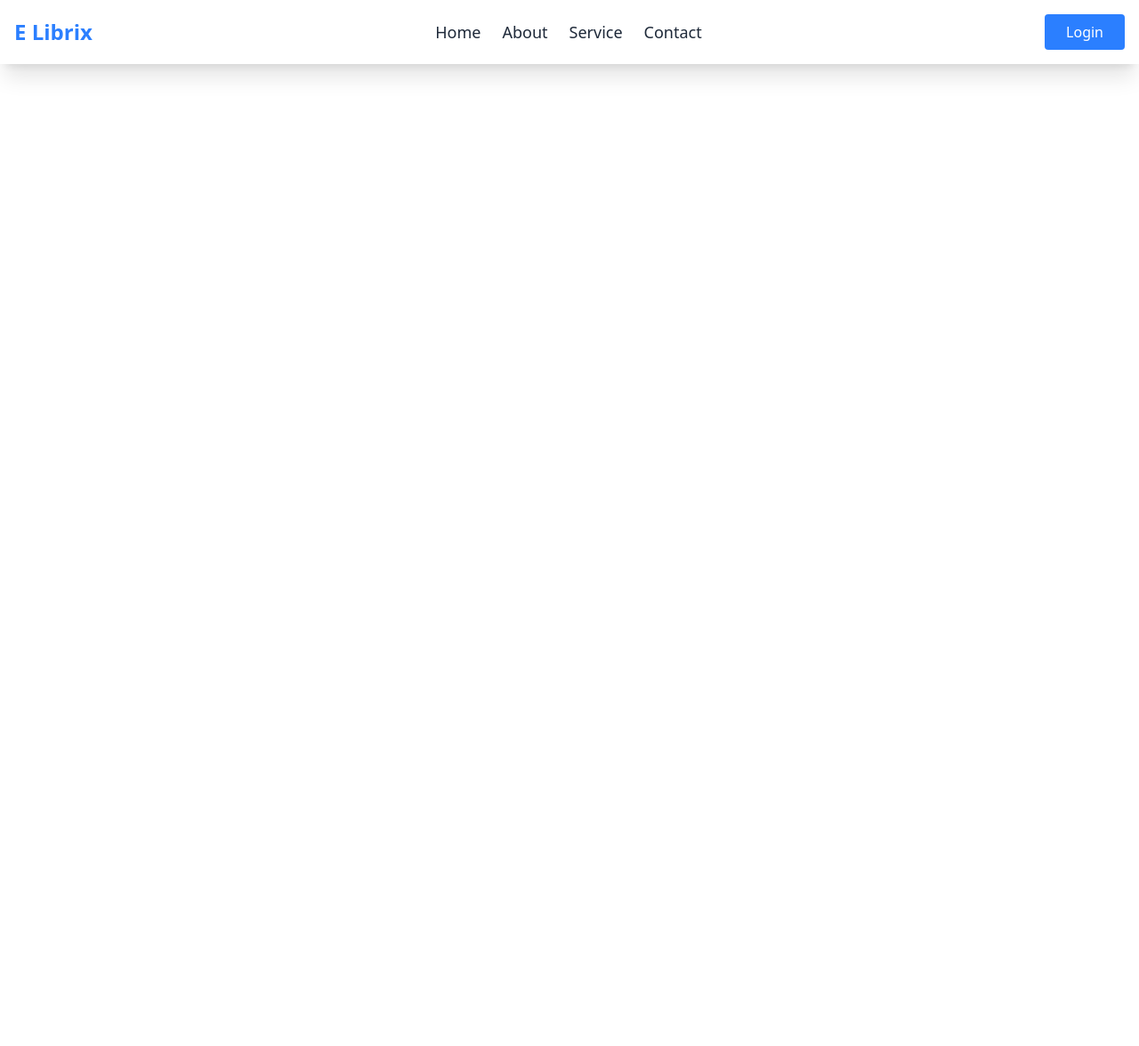
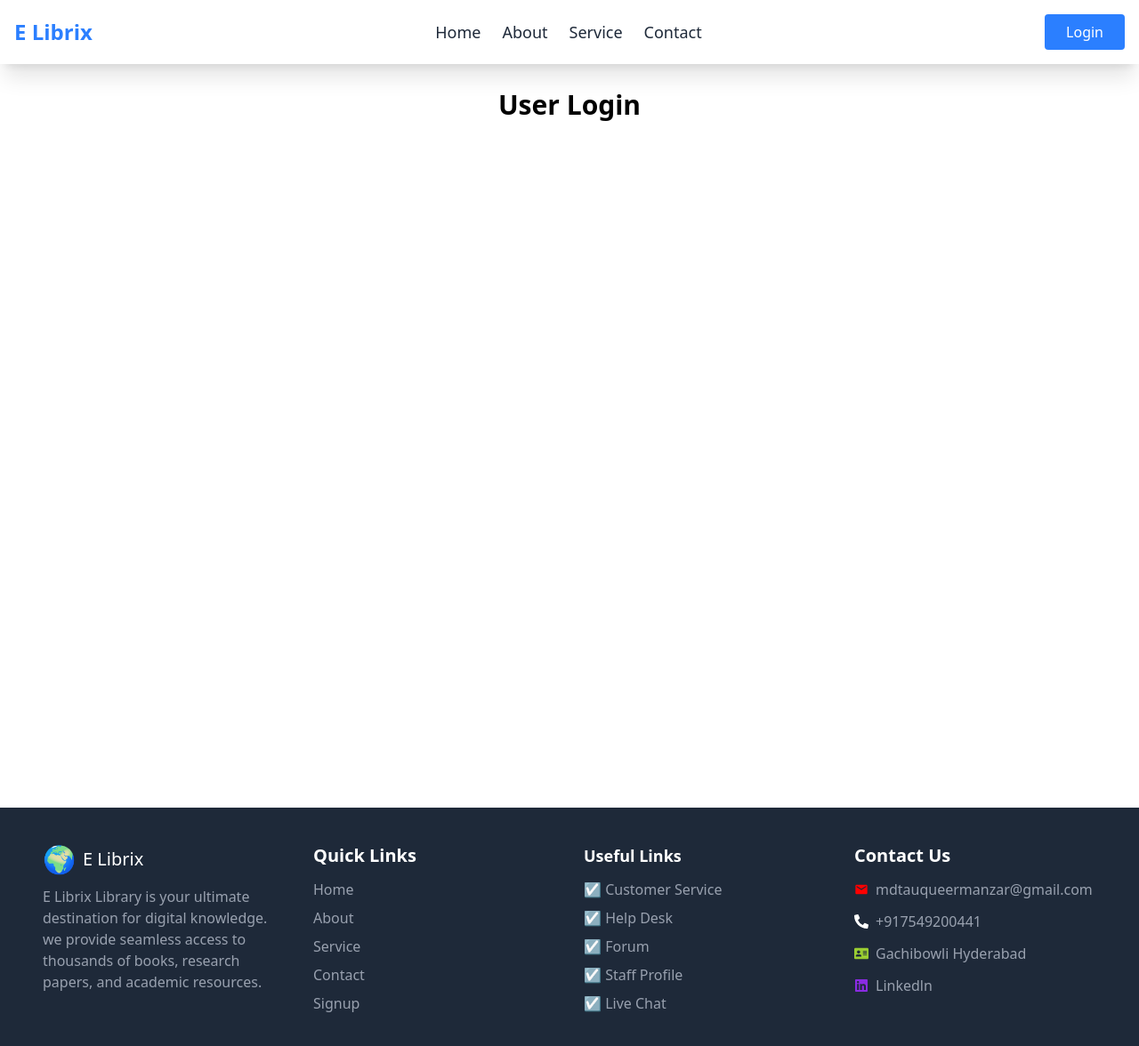
Before and after one commit to Tauqueer123manzar/E-Librix-Library-Management-Application-, a React (Vite) app in the folder Frontend/: page /login in a window 1280 px wide. Shown: the top 1176 px of the page at 89% size. Before the commit the page ends 800 px from the top, so only its background shows below. Built offline with nearby package versions, Linux system fonts and the light colour scheme.

Commit message:
code added

```diff
--- a/Frontend/src/App.jsx
+++ b/Frontend/src/App.jsx
@@ -1,6 +1,7 @@
 import React from 'react'
 import { BrowserRouter, Routes, Route } from 'react-router-dom';
 import Home from './pages/Home/index';
+import Login from './pages/Login/index';
 import Navbar from './components/Navbar';
 const App = () => {
   return (
@@ -9,6 +10,7 @@ const App = () => {
      <Navbar/>
       <Routes>
        <Route path='/' element={<Home/>}/>
+       <Route path='/login' element={<Login/>}/>
       </Routes>
     </BrowserRouter>
    </>
--- a/Frontend/src/components/Navbar.jsx
+++ b/Frontend/src/components/Navbar.jsx
@@ -1,9 +1,10 @@
-import React,{useState} from 'react'
-import {Link} from 'react-router-dom';
-import {FaBars,FaTimes} from 'react-icons/fa';
+import React, { useState } from 'react'
+import { Link } from 'react-router-dom';
+import { FaBars, FaTimes } from 'react-icons/fa';
+import { Navigate } from 'react-router-dom';
 const Navbar = () => {
-  const[isMenuOpen,setIsMenuOpen]=useState(false);
-  const toggleMenu=()=>{
+  const [isMenuOpen, setIsMenuOpen] = useState(false);
+  const toggleMenu = () => {
     setIsMenuOpen(!isMenuOpen);
   };
   return (
@@ -15,7 +16,7 @@ const Navbar = () => {
           {/* ==================================== Humberger menu for mobile screen only ======================================= */}
           <div className='md:hidden'>
             <button onClick={toggleMenu}>
-          {isMenuOpen? <FaTimes className='text-2xl'/>:<FaBars className='text-2xl'/>}
+              {isMenuOpen ? <FaTimes className='text-2xl' /> : <FaBars className='text-2xl' />}
             </button>
           </div>
 
@@ -27,19 +28,29 @@ const Navbar = () => {
             <li><Link to="/contact" className='hover:text-blue-500'>Contact</Link></li>
           </ul>
           {/* ===================================== Loggin button visible only desktop =================================== */}
-      <button className='bg-blue-500 text-white px-6 py-2 rounded hover:bg-black hover:text-white cursor-pointer hidden md:block' href='/login'>Login</button>
+          <div className='hidden md:block'>
+            <Link to='/login'>
+              <button className='bg-blue-500 text-white px-6 py-2 rounded hover:bg-black hover:text-white cursor-pointer'>
+                Login
+              </button>
+            </Link>
+          </div>
         </div>
 
         {/* =================================== Navigation Links for mobile screen only ===================================== */}
         {
-      isMenuOpen &&(
+          isMenuOpen && (
             <div className='md:hidden text-lg p-4 absolute w-100 h-100 left-0 z-16 text-center bg-white'>
               <ul className='flex flex-col text-center space-y-4'>
                 <li><Link to="/" className='hover:text-blue-500'>Home</Link></li>
                 <li><Link to="/about" className='hover:text-blue-500'>About</Link></li>
                 <li><Link to="/service" className='hover:text-blue-500'>Service</Link></li>
                 <li><Link to="/contact" className='hover:text-blue-500'>Contact</Link></li>
-         <li><button className='bg-blue-500 text-white px-6 py-2 rounded hover:bg-black hover:text-white cursor-pointer' href='/login'>Login</button></li>
+                <Link to='/login'>
+                  <button className='bg-blue-500 text-white px-6 py-2 rounded hover:bg-black hover:text-white cursor-pointer'>
+                    Login
+                  </button>
+                </Link>
               </ul>
             </div>
           )
--- /dev/null
+++ b/Frontend/src/pages/Login/index.jsx
@@ -0,0 +1,17 @@
+import React from 'react'
+import Footer from '../../components/Footer'
+
+const index = () => {
+  return (
+    <>
+        <div className='mx-auto bg-white h-screen'>
+           <h1 className='text-3xl font-bold text-black mt-25 text-center'>User Login</h1>
+        </div>
+        <div className='mt-2'>
+            <Footer/>
+        </div>
+    </>
+  )
+}
+
+export default index
```
Lines whose indentation alone changed are shown as unchanged.
